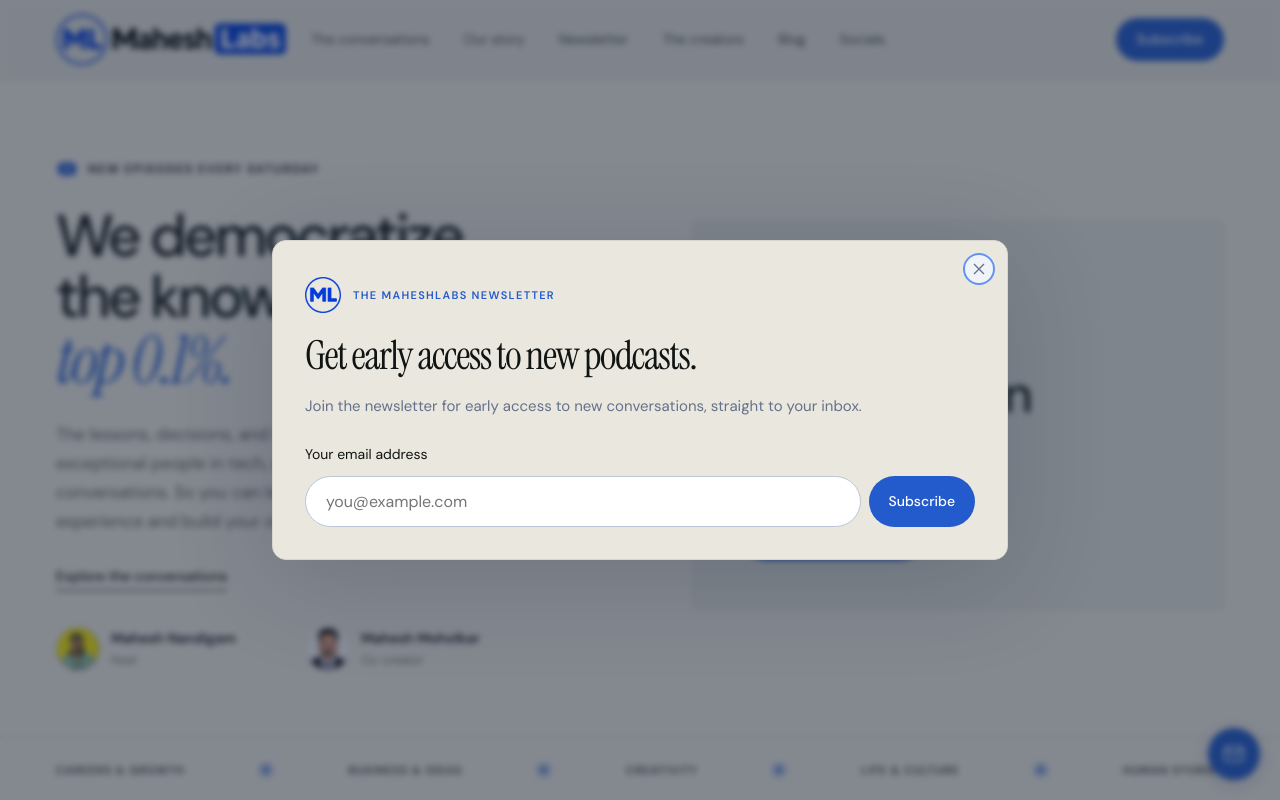
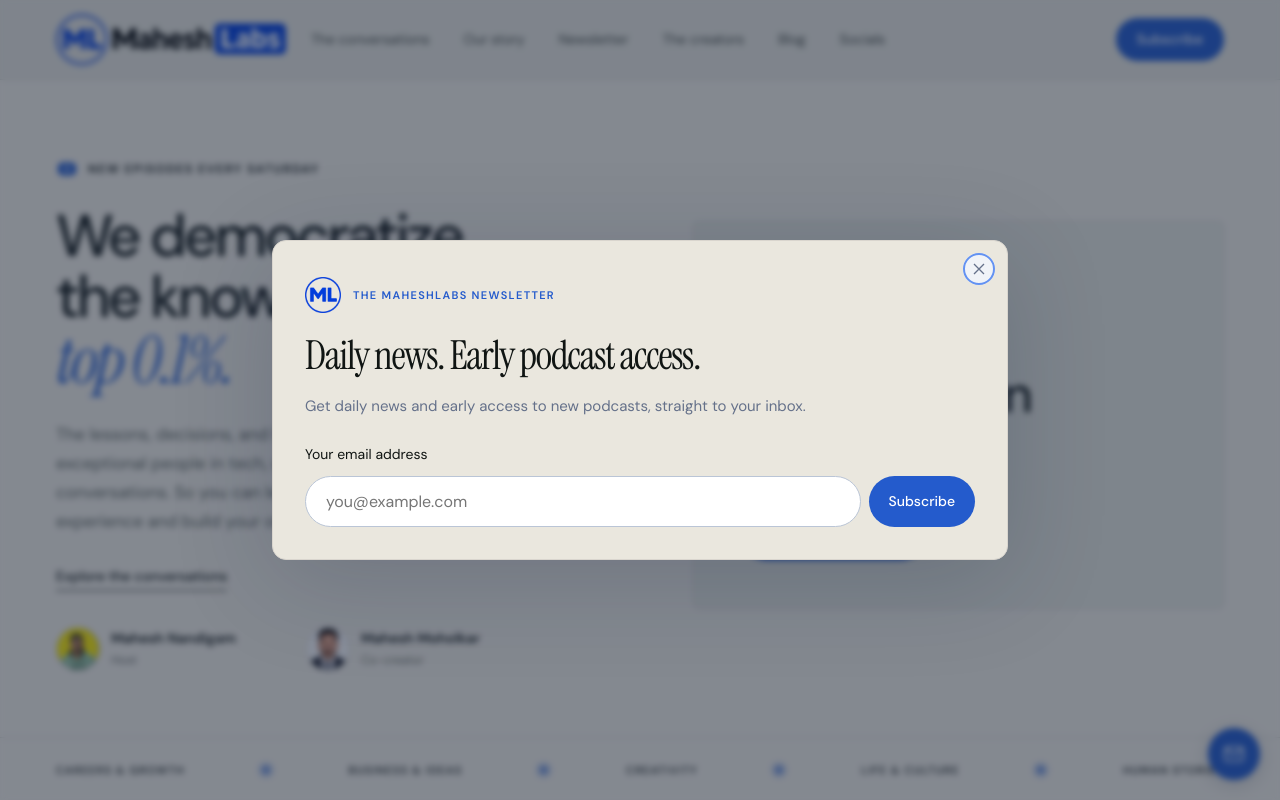
Before and after one commit to Mahesh-Nandigam/mahesh-labs, a Next.js app: page / in a window 1280 px wide. Shown: the top 800 px of the page. Built offline with nearby package versions, Linux system fonts and the light colour scheme; no server answers; the database is empty.

Commit message:
Include daily news in newsletter popup copy

```diff
--- a/components/newsletter-provider.tsx
+++ b/components/newsletter-provider.tsx
@@ -105,7 +105,7 @@ export function NewsletterProvider({ children }: { children: ReactNode }) {
           className="newsletter-float"
           aria-label="Open newsletter signup"
           aria-haspopup="dialog"
-          title="Get early access to new podcasts"
+          title="Daily news and early podcast access"
           onClick={() => {
             rememberPrompt();
             setOpen(true);
@@ -155,10 +155,10 @@ export function NewsletterProvider({ children }: { children: ReactNode }) {
             <Image src="/assets/brand-mark.svg" width={36} height={36} alt="" />
             <p className="eyebrow">THE MAHESHLABS NEWSLETTER</p>
           </div>
-          <h2 id="newsletter-popup-title">Get early access to new podcasts.</h2>
+          <h2 id="newsletter-popup-title">Daily news. Early podcast access.</h2>
           <p id="newsletter-popup-description">
-            Join the newsletter for early access to new conversations, straight
-            to your inbox.
+            Get daily news and early access to new podcasts, straight to your
+            inbox.
           </p>
           <NewsletterForm
             subscribed={subscribed}
```
